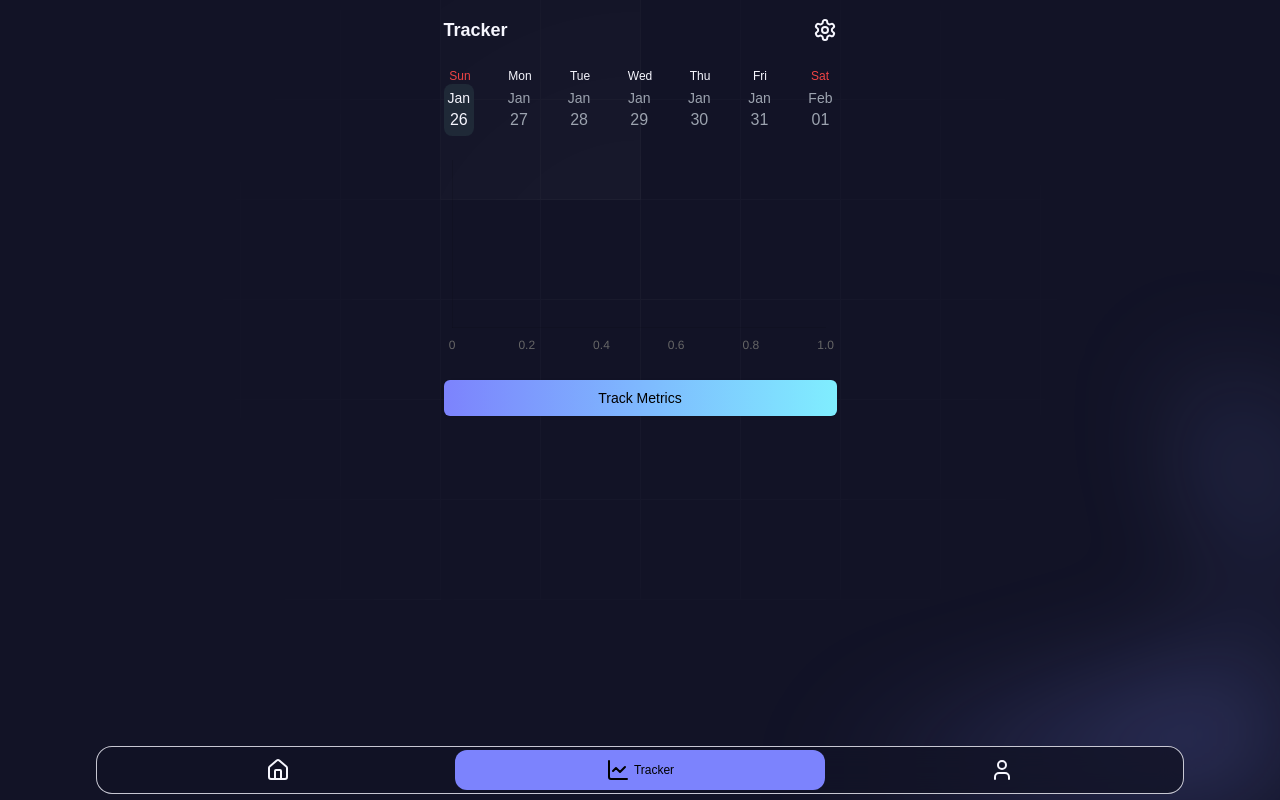
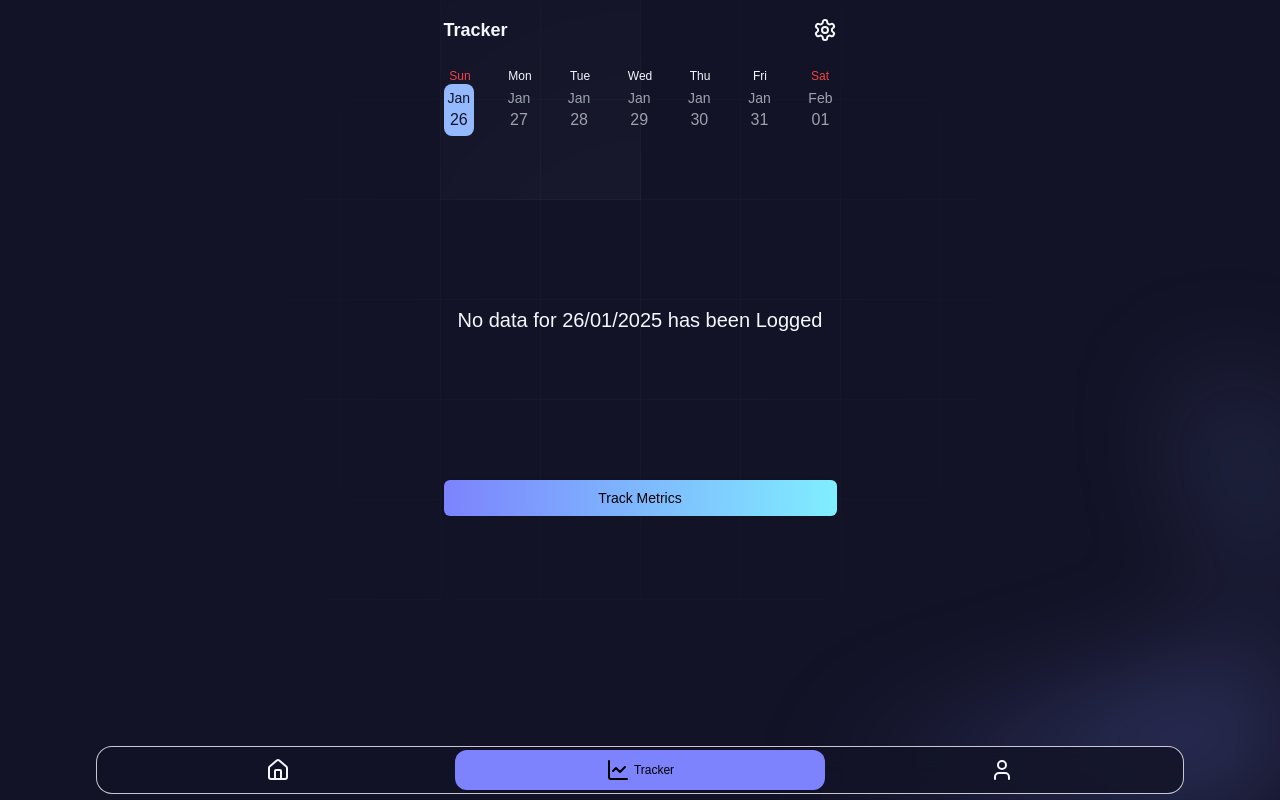
Before and after one commit to mimansha-swarup/SOD, a Next.js app: page /tracker in a window 1280 px wide. Built offline with nearby package versions, Linux system fonts and the light colour scheme; no server answers; the database is empty; sample sign-in values are in the browser's storage.

Commit message:
feat: enhance tracker functionality with dynamic date-based metric tracking and UI improvements

```diff
--- a/src/components/configure/AddMetricSheet.tsx
+++ b/src/components/configure/AddMetricSheet.tsx
@@ -10,7 +10,7 @@ import {
   SelectContent,
   SelectItem,
 } from "../ui/select";
-import { generatePastelColor } from "@/utils/configure";
+import { generateNeonColor } from "@/utils/configure";
 import { auth } from "@/lib/firebase";
 import { getCommunityId } from "@/utils/tracker";
 import { useAppDispatch } from "@/lib/store";
@@ -28,7 +28,7 @@ const INITIAL_METRIC_STATE: metricDataType = {
   id: uuidv4(),
   name: "",
   description: "",
-  color: generatePastelColor(),
+  color: generateNeonColor(),
   type: METRIC_TYPES.checkbox as "BOOLEAN" | "NUMBER",
 };
 
@@ -43,7 +43,7 @@ const AddMetricSheet = ({
 }) => {
   const [metricName, setMetricName] = useState<metricDataType>({
     ...INITIAL_METRIC_STATE,
-    color: generatePastelColor(),
+    color: generateNeonColor(),
   });
 
   const dispatch = useAppDispatch();
--- a/src/components/tracker/dateChip.tsx
+++ b/src/components/tracker/dateChip.tsx
@@ -23,9 +23,8 @@ const DateChip: FC<DateChipProps> = ({
       onClick={disabled ? () => {} : handleClick}
       className={cn(
         "flex flex-col px-1 py-1 rounded-lg text-center",
-        isSelected && "bg-muted",
-        disabled &&
-          "text-muted-foreground cursor-not-allowed"
+        isSelected && "bg-secondary text-background",
+        disabled && "text-muted-foreground cursor-not-allowed"
       )}
     >
       <p className="text-sm ">{month}</p>
--- a/src/components/tracker/weekSlider.tsx
+++ b/src/components/tracker/weekSlider.tsx
@@ -12,58 +12,20 @@ import DateChip from "./dateChip";
 import CalendarShimmer from "../shimmers/calendar";
 import { days } from "@/constants/calendar";
 import classNames from "classnames";
-import { ChevronLeftCircle, ChevronRightCircle } from "lucide-react";
+import { Swiper, SwiperSlide } from "swiper/react";
+import "swiper/css";
 
 type WeekSliderProps = {
   selectedDate: Date;
   setSelectedDate: (date: Date) => void;
 };
+
 const WeekSlider = ({ selectedDate, setSelectedDate }: WeekSliderProps) => {
   const today = new Date();
   today.setHours(0, 0, 0, 0);
 
   const [weeks, setWeeks] = useState<Date[][]>([]);
-  const [weekIndex, setWeekIndex] = useState(0);
-  // const [selectedDate, setSelectedDate] = useState(today);
-  const [startX, setStartX] = useState(0); // Track initial touch position
-  const [endX, setEndX] = useState(0); // Track final touch position
-  const [isSwiping, setIsSwiping] = useState(false); // Track if it's a swipe gesture
-
-  // Handle touch start
-  const handleTouchStart = (e: React.TouchEvent<HTMLDivElement>) => {
-    setStartX(e.touches[0].clientX);
-    setIsSwiping(false); // Reset swiping state
-  };
-
-  // Handle touch move
-  const handleTouchMove = (e: React.TouchEvent<HTMLDivElement>) => {
-    const currentX = e.touches[0].clientX;
-    const diffX = Math.abs(currentX - startX);
-    if (diffX > 10) {
-      setIsSwiping(true); // Mark as swiping if movement exceeds threshold
-    }
-  };
-
-  // Handle touch end
-  const handleTouchEnd = (e: React.TouchEvent<HTMLDivElement>) => {
-    if (!isSwiping) {
-      return; // Handle tap/click logic here
-    }
-
-    setEndX(e.changedTouches[0].clientX);
-    determineSwipeDirection();
-  };
-
-  // Determine swipe direction
-  const determineSwipeDirection = () => {
-    const diffX = endX - startX;
-
-    if (diffX > 40) {
-      onPrevClick();
-    } else if (diffX < -40) {
-      onNextClick();
-    }
-  };
+  const [weekIndex, setWeekIndex] = useState(1);
 
   const createWeeks = (currentDate: Date) => {
     const startOfTheWeek = getStartOfTheWeek(currentDate);
@@ -74,25 +36,37 @@ const WeekSlider = ({ selectedDate, setSelectedDate }: WeekSliderProps) => {
 
   useEffect(() => {
     createWeeks(today);
+    const [date, month, year] = getPartsOfDate(today);
+    createWeeks(new Date(year, month, date - 1));
   }, []);
-
-  const onNextClick = () => {
-    if (weeks.length - 1 > weekIndex) {
-      setWeekIndex((idx) => idx + 1);
-    }
-  };
-
-  const onPrevClick = () => {
-    if (weekIndex === 0) {
-      const [date, month, year] = getPartsOfDate(weeks[0][0]);
-      createWeeks(new Date(year, month, date - 1));
-    } else {
-      setWeekIndex((idx) => idx - 1);
-    }
-  };
 
   const onSelect = (date: Date) => () => {
     setSelectedDate(date);
+  };
+
+  const handleSlideChange = (swiper: any) => {
+    const currentIndex = swiper.activeIndex;
+
+    // Restrict sliding forward beyond today's week
+    if (currentIndex > weekIndex && weekIndex === weeks.length - 1) {
+      swiper.slideTo(weekIndex); // Prevent moving forward
+      return;
+    }
+
+    // Handle creating a previous week when sliding to the first slide
+    if (currentIndex === 0) {
+      const [date, month, year] = getPartsOfDate(weeks[0][0]);
+      createWeeks(new Date(year, month, date - 1));
+
+      // Wait until the new week is added to ensure Swiper works correctly
+      setTimeout(() => {
+        swiper.slideTo(1); // Slide back to the newly created first week
+      }, 0);
+      return;
+    }
+
+    // Update the week index
+    setWeekIndex(currentIndex);
   };
 
   if (!weeks.length) {
@@ -113,17 +87,18 @@ const WeekSlider = ({ selectedDate, setSelectedDate }: WeekSliderProps) => {
           </p>
         ))}
       </div>
-      <div
-        key="date"
-        className="flex justify-between w-full items-center"
-        onTouchStart={handleTouchStart}
-        onTouchMove={handleTouchMove}
-        onTouchEnd={handleTouchEnd}
+
+      <Swiper
+        onSlideChange={handleSlideChange}
+        initialSlide={weekIndex}
+        spaceBetween={10}
+        slidesPerView={1}
+        className="w-full"
       >
-        {/* <Button variant={"ghost"} className="p-1 " onClick={onPrevClick}>
-          <ChevronLeftCircle />
-        </Button> */}
-        {weeks?.[weekIndex]?.map((day) => (
+        {weeks.map((week, index) => (
+          <SwiperSlide key={`week-${index}`}>
+            <div className="flex justify-between items-center">
+              {week.map((day) => (
                 <DateChip
                   key={day.toString()}
                   handleClick={onSelect(day)}
@@ -132,10 +107,10 @@ const WeekSlider = ({ selectedDate, setSelectedDate }: WeekSliderProps) => {
                   disabled={greaterThanToday(today, day)}
                 />
               ))}
-        {/* <Button variant={"ghost"} className="p-1 " onClick={onNextClick}>
-          <ChevronRightCircle />
-        </Button> */}
             </div>
+          </SwiperSlide>
+        ))}
+      </Swiper>
     </div>
   );
 };
--- a/src/container/tracker.tsx
+++ b/src/container/tracker.tsx
@@ -1,5 +1,5 @@
 "use client";
-import React, { useState } from "react";
+import React, { useEffect, useState } from "react";
 import WeekSlider from "@/components/tracker/weekSlider";
 import ShowBS from "@/components/shared/ShowBS";
 import { createMappingData } from "@/utils/tracker";
@@ -10,17 +10,42 @@ import { Settings } from "lucide-react";
 import { useRouter } from "next/navigation";
 import { useAppSelector } from "@/lib/store";
 import { getUsersMetrics } from "@/lib/features/user/user.slice";
+import { createDateKey } from "@/utils/calendar";
+import { IMetricsTrackingObject } from "@/types/feature/user";
+
 
 const TrackerContainer = () => {
   const today = new Date();
   today.setHours(0, 0, 0, 0);
+
   const router = useRouter();
   const [selectedDate, setSelectedDate] = useState(today);
+  const [selectedMetrics, setSelectedMetrics] = useState<
+    IMetricsTrackingObject[]
+  >([]);
   const { data: metricRecord } = useAppSelector(getUsersMetrics);
 
+  const selectedDateKey = createDateKey(selectedDate);
+  const trackingData = metricRecord.trackingData?.[selectedDateKey];
+
+  useEffect(() => {
+    if (trackingData) {
+      console.log("I am Here");
+      setSelectedMetrics(trackingData);
+    } else {
+      console.log("I am There");
+      setSelectedMetrics(
+        metricRecord?.metrics?.map((metric) => ({ ...metric, value: 0 }))
+      );
+    }
+  }, [selectedDate, trackingData]);
+  console.log(selectedMetrics, "selectedMetrics)");
 
   //TODO: change to trackingData
-  const [options, record] = createMappingData(metricRecord?.metrics ?? []);
+  const [options, record] = createMappingData(
+    selectedMetrics,
+    Boolean(trackingData)
+  );
 
   return (
     <div className="relative">
@@ -33,16 +58,25 @@ const TrackerContainer = () => {
         showBackIcon={false}
       />
 
+
       <div className="w-full mb-6">
         <WeekSlider
           selectedDate={selectedDate}
           setSelectedDate={setSelectedDate}
         />
       </div>
+      {Boolean(trackingData) ? (
         <div className="mb-6 max-w-[calc(100vw-32px)]">
           <BarChart data={record} options={options} />
         </div>
-        <TrackerButton metricArray={metricRecord?.metrics ?? []} />
+      ) : (
+        <div className="flex items-center justify-center h-80">
+          <h1 className="text-xl text-center">
+            No data for {selectedDateKey} has been Logged
+          </h1>
+        </div>
+      )}
+      <TrackerButton metricArray={selectedMetrics} />
     </div>
   );
 };
--- a/src/types/feature/user.ts
+++ b/src/types/feature/user.ts
@@ -59,5 +59,5 @@ export interface ITrackingObject {
   [value: string]: IMetricsTrackingObject[];
 }
 export interface IMetricsTrackingObject extends IMetricsArray {
-  value: string;
+  value: number;
 }
--- a/src/utils/calendar.ts
+++ b/src/utils/calendar.ts
@@ -34,14 +34,19 @@ export const compareDates = (date1: Date, date2: Date) =>
 export const greaterThanToday = (today: Date, date: Date) => {
   return date.getTime() > today.getTime();
 };
-
+const addZero = (number: number) => {
+  return number < 10 ? `0${number}` : `${number}`;
+};
 export const createDateKey = (date1: number | Date) => {
   const date = new Date(date1);
-  return `${date.getDate()}/${date.getMonth()}/${date.getFullYear()}`;
+
+  return `${addZero(date.getDate())}/${addZero(
+    date.getMonth() + 1
+  )}/${date.getFullYear()}`;
 };
 
 export const getBarChartHeight = (noOfItems = 1) => {
   const height = noOfItems * 65;
-  return height
+  return height;
   return height > 300 ? height : 300;
 };
--- a/src/utils/network.ts
+++ b/src/utils/network.ts
@@ -5,9 +5,11 @@ const getApiDomain = () => {
   const env = process.env.NEXT_PUBLIC_ENV || "production";
 
   switch (env) {
+    case "dev":
+      return "https://metric-tracker.netlify.app";
     case "local":
     default: // in future add prod in default
-      return "http://localhost:3000/";
+      return "http://localhost:3000";
   }
 };
 
--- a/src/utils/tracker.ts
+++ b/src/utils/tracker.ts
@@ -12,14 +12,18 @@ export const getCommunityId = () => {
   return DEFAULT_COMMUNITY;
 };
 
-export function createMappingData(trackerList: IMetricsArray[]) {
+export function createMappingData(
+  trackerList: IMetricsArray[],
+  shallProcess = true
+) {
+  if (!shallProcess) return [{}, {}] as [ChartOptions<"bar">, ChartData<"bar">];
   const labels = trackerList.map((item) => item.name.split(" "));
   const data = {
     labels: labels,
     datasets: [
       {
         data: trackerList.map(() => randomNumberGenerator(10)),
-        backgroundColor: trackerList.map((item) => `${item.color}30`),
+        backgroundColor: trackerList.map((item) => `${item.color}35`),
         borderColor: trackerList.map((item) => item.color),
         borderWidth: 1,
       },
@@ -63,6 +67,4 @@ export function createMappingData(trackerList: IMetricsArray[]) {
 const saveMetrics = (metric: {
   metric: IMetricsArray;
   list: IMetricsArray[];
-}) => {
-
-};
+}) => {};
```
Also changed, not shown: src/components/tracker/Tracker.tsx (+10 -9 lines), src/constants/network.ts (+7 -7 lines), src/lib/firebase.ts (+7 -7 lines), src/utils/configure.ts (+23 -11 lines). Lines whose indentation alone changed are shown as unchanged.
